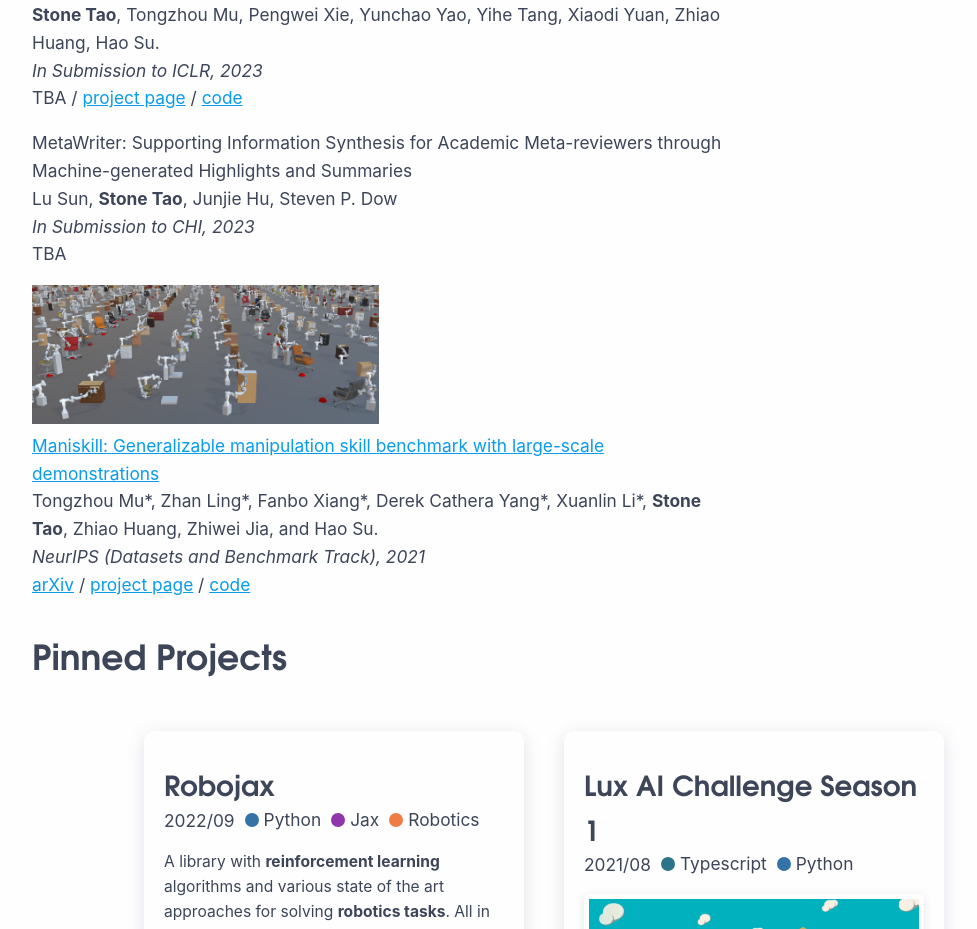
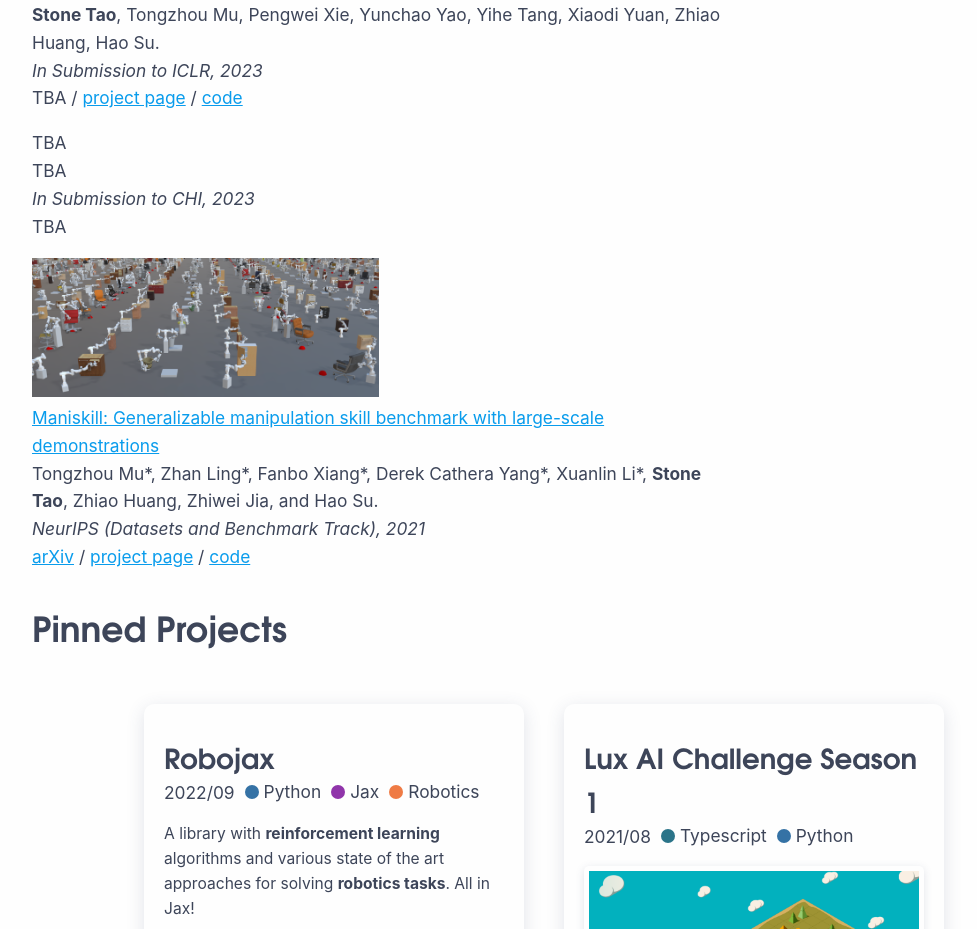
Before and after one commit to StoneT2000/StoneT2000.github.io, a React (Create React App) app: page / in a window 1280 px wide. Shown: the part 1009-1938 px from the top of the page, without its empty margins (32-1009 px from the left). Built offline with nearby package versions, Linux system fonts and the light colour scheme.

Commit message:
Update publications.js

```diff
--- a/src/pages/Home/publications.js
+++ b/src/pages/Home/publications.js
@@ -36,8 +36,9 @@ export const data = [
   },
   {
     title:
-      'MetaWriter: Supporting Information Synthesis for Academic Meta-reviewers through Machine-generated Highlights and Summaries',
-    authors: 'Lu Sun, Stone Tao, Junjie Hu, Steven P. Dow',
+      'TBA',
+    // authors: 'Lu Sun, Stone Tao, Junjie Hu, Steven P. Dow',
+    authors: 'TBA',
     venue: 'In Submission to CHI',
     year: '2023',
     link: 'TBA',
```
